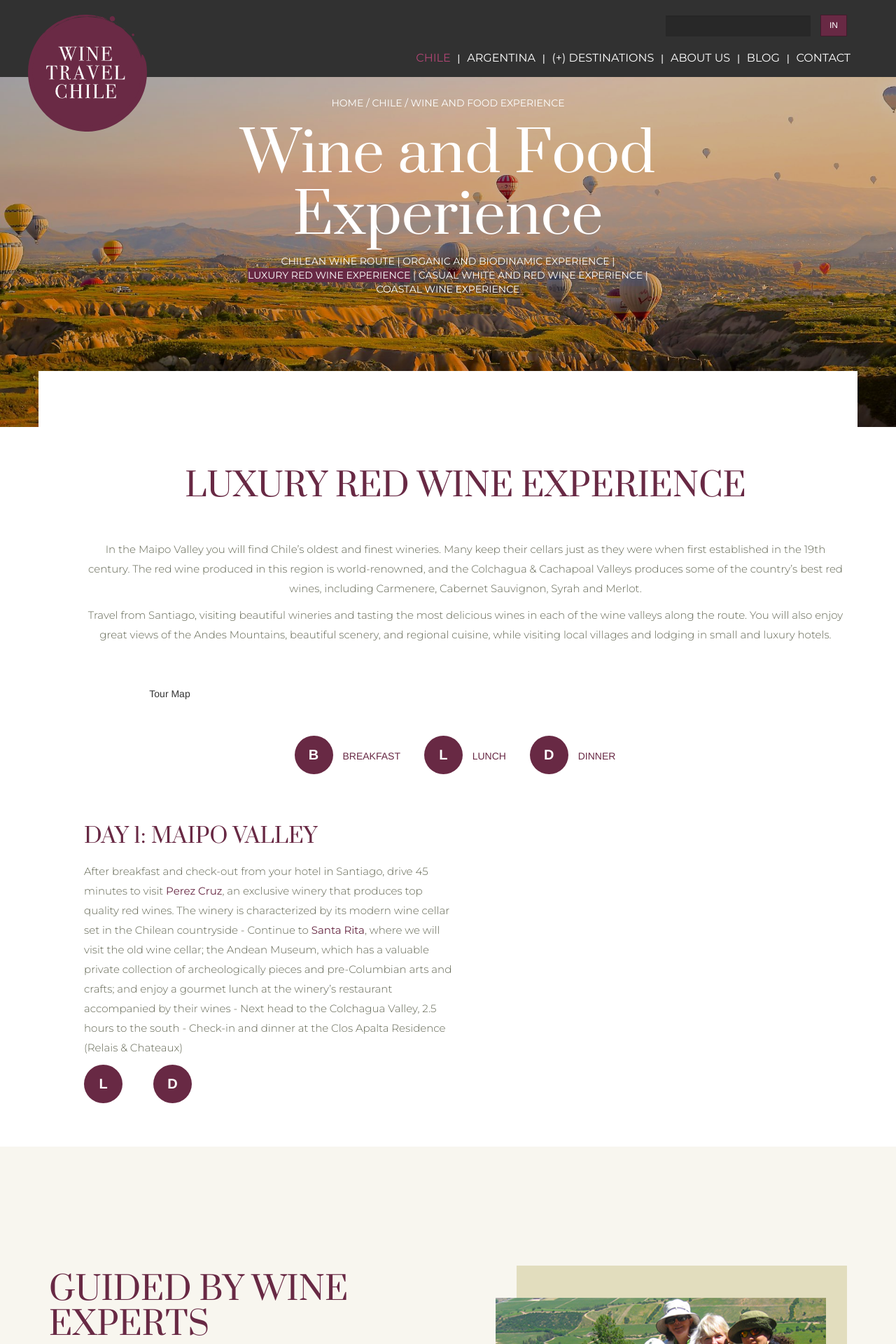
After one commit to fchristiansen/winetravelchile, a PHP site: page /luxury-red-wine-experience.php in a window 1280 px wide. The commit adds this page. Shown: the top 1920 px of the page at 70% size. Run offline with PHP 8.4, Linux system fonts and the light colour scheme.

Commit message:
avances en interior de destinations

```diff
--- a/assets/css/custom.css
+++ b/assets/css/custom.css
@@ -353,3 +353,23 @@ footer .box-links-footer ul li a:hover, footer .box-links-footer ul li a:focus {
 .rrss-container ul.rrss li a:hover, .rrss-container ul.rrss li a:focus { opacity: 0.8; }
 .rrss-container p.copy { text-align: left; position: relative; font-family: "Montserrat", sans-serif; font-size: 11px; font-size: 0.6875rem; text-transform: uppercase; color: #313131; }
 @media (max-width: 991px) { .rrss-container p.copy { text-align: center; } }
+
+
+/* agregados por Seo2 */
+
+.carousel-info-inner p{text-transform: uppercase; font-family: "Montserrat", sans-serif;color: #fff;}
+.carousel-info-inner p a{color: #fff;}
+.carousel-info-inner p a.active{background: #682944;}
+
+ul.complimentary{color: #682944; text-transform: uppercase;list-style: none; padding: 0;}
+ul.complimentary li{line-height: 55px; display: inline-block; margin-right: 30px;}
+ul.complimentary span{background: #682944; color: #fff; border-radius: 50%; display: inline-block; width: 55px; height: 55px; font-weight: bolder; font-size: 20px;  text-align: center; margin-right: 10px;}
+
+.bloque h5 { font-family: "Prata", serif; color: #682944; text-transform: uppercase; font-size: 31px; font-size: 1.875rem; margin-bottom: 20px; }
+
+#destinations .bloque p a{font-weight: bolder;}
+
+#testimonial{background: #5c2d45;}
+#testimonial .bloque h4{color: #fff;}
+#testimonial .bloque p{color: #fff;}
+#testimonial .bloque p.by{font-weight: bolder; text-transform: uppercase; margin-bottom: 30px;}
--- a/assets/js/wine.js
+++ b/assets/js/wine.js
@@ -95,3 +95,16 @@ console.log(thumb);
 // 		return false;
 // 	}
 // }
+
+
+
+
+$('#btn-destinations').on('click',function(){
+	if($('#sub-menu').hasClass('hide')){
+		$(this).html('(-) Destinations');
+		$('#sub-menu').removeClass('hide');
+	}else{
+		$(this).html('(+) Destinations');
+		$('#sub-menu').addClass('hide');
+	}
+});
--- /dev/null
+++ b/luxury-red-wine-experience.php
@@ -0,0 +1,103 @@
+<?php include('header.php'); ?>
+<?php include('main-nav.php'); ?>
+<?php include('slider-lrwe.php'); ?>
+<?php include('include-menu-experiencias.php') ?>
+		<section id="destinations" class="position-relative">
+
+			<div class="bloque-blanco-top-content"></div>
+			<div class="container">
+				<div class="row">
+					<div class="bloque clearfix pl-50">
+						<div class="col-sm-12 text-center">
+							<h4>LUXURY RED WINE EXPERIENCE</h4>
+							<p>In the Maipo Valley you will find Chile’s oldest and finest wineries. Many keep their cellars just as they were when first established in the 19th century. The red wine produced in this region is world-renowned, and the Colchagua & Cachapoal Valleys produces some of the country’s best red wines, including Carmenere, Cabernet Sauvignon, Syrah and Merlot.</p>
+
+							<p>Travel from Santiago, visiting beautiful wineries and tasting the most delicious wines in each of the wine valleys along the route. You will also enjoy great views of the Andes Mountains, beautiful scenery, and regional cuisine, while visiting local villages and lodging in small and luxury hotels.</p>
+
+						</div>
+					</div>
+					<div class="bloque clearfix pl-50">
+						<div class="col-sm-12 col-md-10 col-md-offset-1" id="tourmap">
+							Tour Map
+
+						</div>
+					</div>
+					<div class="bloque clearfix pl-50">
+						<div class="col-sm-12 text-center">
+							<ul class="complimentary">
+								<li><span>B</span> Breakfast</li>
+								<li><span>L</span> Lunch</li>
+								<li><span>D</span> Dinner</li>
+							</ul>
+						</div>
+					</div>
+					<div class="bloque clearfix pl-50">
+						<div class="col-sm-12">
+							<div class="row">
+								<div class="col-md-6">
+									<h5>Day 1:  Maipo Valley</h5>
+									<p>After breakfast and check-out from your hotel in Santiago, drive 45 minutes to visit <a href="">Perez Cruz</a>, an exclusive winery that produces top quality red wines. The winery is characterized by its modern wine cellar set in the Chilean countryside - Continue to <a href="">Santa Rita</a>, where we will visit the old wine cellar; the Andean Museum, which has a valuable private collection of archeologically pieces and pre-Columbian arts and crafts; and enjoy a gourmet lunch at the winery’s restaurant accompanied by their wines - Next head to the Colchagua Valley, 2.5 hours to the south - Check-in and dinner at the Clos Apalta Residence (Relais & Chateaux)</p>
+									<ul class="complimentary">
+										<li><span>L</span></li>
+										<li><span>D</span></li>
+									</ul>
+								</div>
+							</div>
+
+						</div>
+					</div>
+
+				</div>
+			</div>
+		</section>
+		<section id="guided">
+			<div class="container-fluid no-padding bg-gris-2 mt-50 position-relative">
+
+				<div class="container box-padding">
+					<div class="row">
+						<div class="bloque clearfix">
+							<div class="col-sm-6">
+								<h4>GUIDED BY WINE EXPERTS</h4>
+								<p>
+									Our multilingual team has years of experience in arranging, operating, and guiding high
+									quality trips. The people who embark on our tours have the opportunity to visit
+									beautiful wineries and local villages, enjoy great views, stunning scenery and
+									regional cuisine, and taste the most delicious wines in Chile,
+									Argentina, Uruguay, France, and beyond.
+								</p>
+								<div class="box-more">
+									<a href="">more
+										<img src="assets/img/arrow-more.png" alt="">
+									</a>
+								</div>
+							</div>
+							<div class="col-sm-6">
+								<div class="picture-r clearfix">
+									<div class="bg-picture-r">
+										<img class="img-responsive picture" src="assets/img/img4.png" alt="">
+									</div>
+								</div>
+							</div>
+
+						</div>
+					</div>
+				</div>
+			</div>
+		</section> <!-- guided -->
+		<section id="testimonial" class="position-relative">
+
+			<div class="container">
+				<div class="row">
+					<div class="bloque clearfix pl-50">
+						<div class="col-sm-12 text-center">
+							<h4>testimonial</h4>
+							<p>“As the mayor of San Francisco and a private citizen, I have had an opportunity to travel to many wonderful countries…but our trip to Argentina and Chile this year has become one of the best ever. Your expert guidance and assistance with every phase was invaluable. Every day’s events and activities felt like they were specific to our particular interests and not part of a conventional “package.” And the food and wine were magnificent in city neighborhoods and out in the countryside. The personnel you selected as guides and drivers at each location were obviously well informed as well as most trustworthy. When the spouse of our companion couple was taken ill and required hospital treatment, you and our guides were with us every step of the way like family. We will be back soon!”</p>
+							<p class="by">art agnos in san francisco, ca</p>
+
+						</div>
+					</div>
+
+				</div>
+			</div>
+		</section>
+<?php include('footer.php'); ?>
--- a/main-nav.php
+++ b/main-nav.php
@@ -50,13 +50,13 @@
 				<ul id="nav-list" class="nav navbar-nav navbar-right">
 					<li class="active"><a href="">CHILE <span class="sr-only">(current)</span></a></li>
 					<li class="divisor-item-menu">|</li>
-					<li><a href="">ARGENTINA</a></li>
+					<li><a href="javascript:void(0);">ARGENTINA</a></li>
 					<li class="divisor-item-menu">|</li>
-					<li><a href="">(+) Destinations</a></li>
+					<li><a href="javascript:void(0);" id="btn-destinations">(+) Destinations</a></li>
 					<li class="divisor-item-menu">|</li>
-					<li><a href="">ABOUT US</a></li>
+					<li><a href="javascript:void(0);">ABOUT US</a></li>
 					<li class="divisor-item-menu">|</li>
-					<li><a href="">blog</a></li>
+					<li><a href="javascript:void(0);">blog</a></li>
 					<li class="divisor-item-menu">|</li>
 					<li><a href="contacto.php">contact</a></li>
 				</ul>
--- /dev/null
+++ b/slider-lrwe.php
@@ -0,0 +1,24 @@
+<section class="slider-home container-fluid no-padding">
+	<div id="slider-home" class="owl-carousel owl-theme">
+	    <div class="item">
+	    	<div class="layer"></div>
+	          <!-- 1920 x 550 -->
+	          	<div class="carousel-info">
+	          		<div class="carousel-info-inner">
+	          			<p><a href="index.php">Home</a> / <a href="javascript:void(0);">Chile</a> / Wine and food experience</p>
+	          			<h2>Wine and Food Experience</h2>
+	          			<p>
+		          			<a href="index.php">chilean wine route</a> |
+	          				<a href="javascript:void(0);">organic AND biodinamic experience</a> |
+	          				<a href="javascript:void(0);" class="active"> luxury red wine experience</a> |
+	          				<a href="javascript:void(0);">casual white and red wine experience</a> |
+	          				<a href="javascript:void(0);">coastal wine experience</a>
+	          			</p>
+	          		</div>
+	          	</div>
+	          	<img class="img-responsive owl-lazy" data-src="assets/img/slider1.jpg" src="assets/img/lrwe01.jpg" alt="">
+			  	<!-- 768 x 550 -->
+<!-- 	            <img class="img-responsive owl-lazy" data-src="assets/img/slider1-xs.jpg" src="assets/img/slider1-xs.jpg" alt=""> -->
+	    </div>
+	</div> <!-- contenedor slider -->
+</section>
```
Also changed, not shown: ajax/enviar.php (+5 -5 lines), assets/img/lrwe01.jpg (added).
